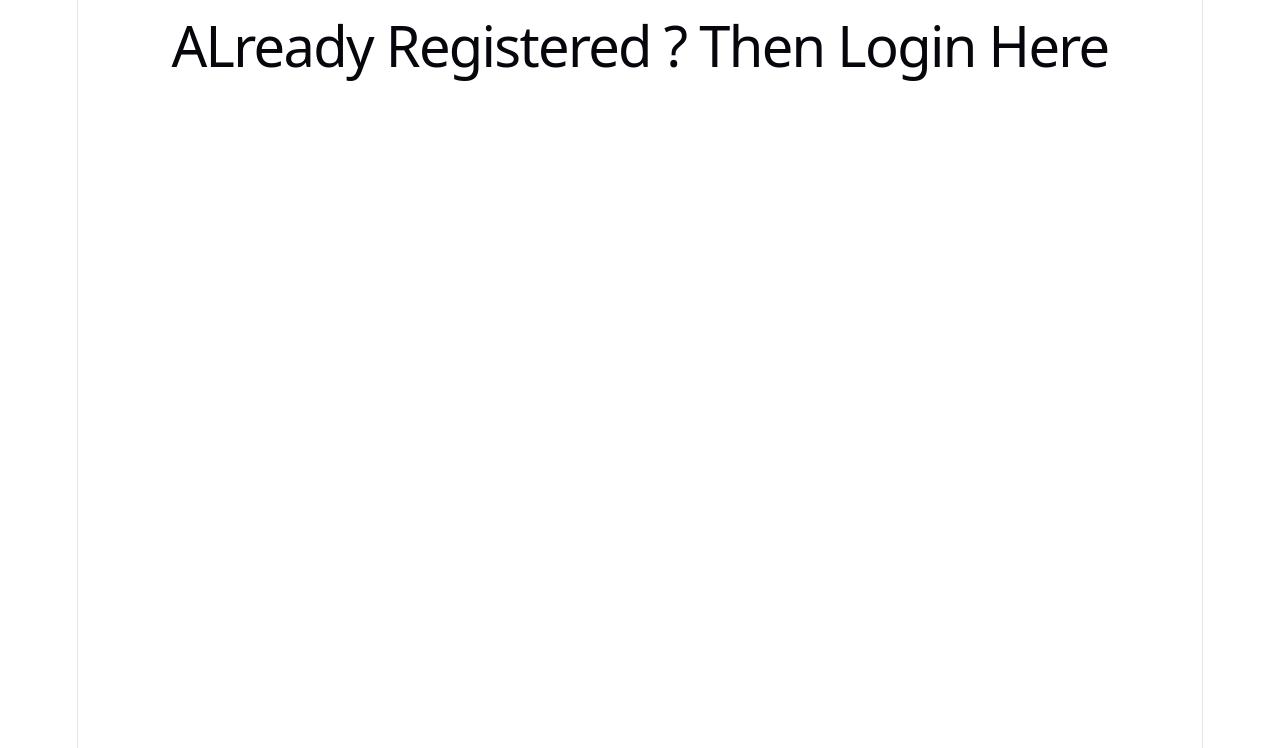
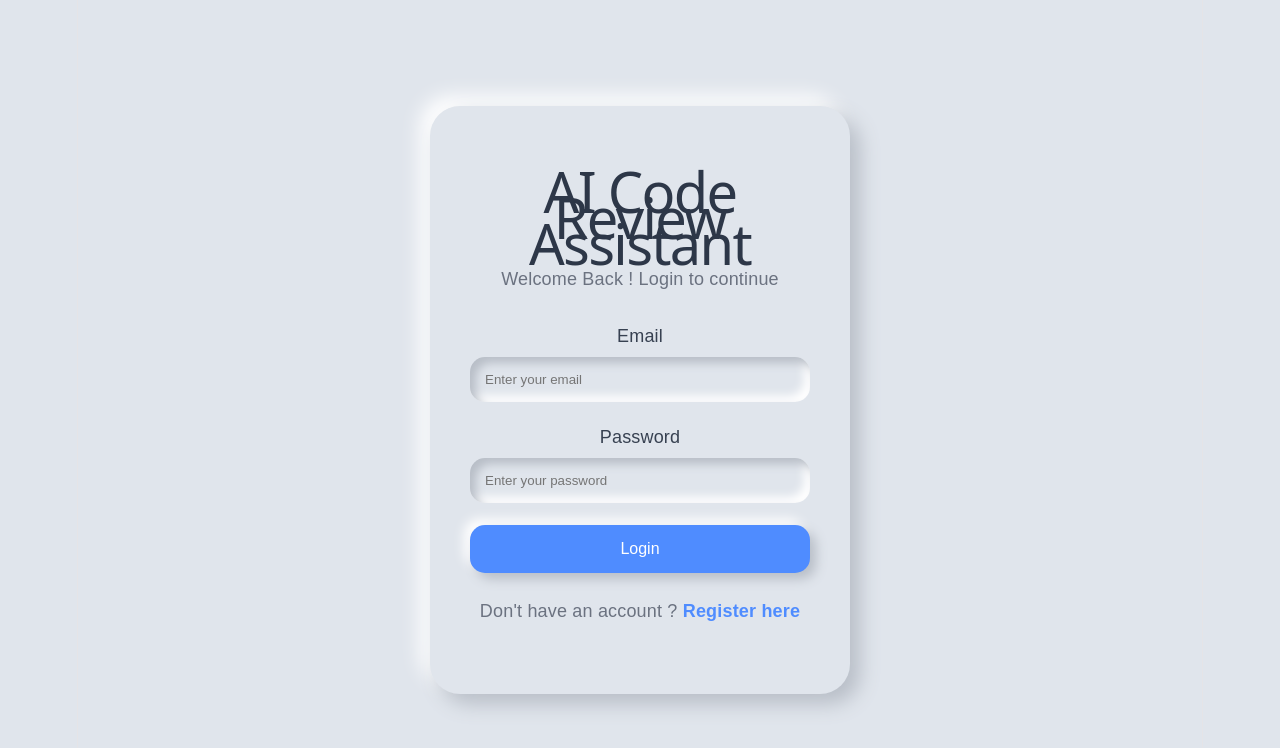
Before and after one commit to SahilKayasth-16/AI-Code-Review-Assistant, a React (Vite) app in the folder client/: page / in a window 1280 px wide. Shown: the top 748 px of the page. Built offline with nearby package versions, Linux system fonts and the light colour scheme.

Commit message:
Create login page UI with neumorphism design

```diff
--- a/client/src/App.jsx
+++ b/client/src/App.jsx
@@ -7,9 +7,9 @@ import Register from "./pages/Register";
 function App() {
   return(
     <Routes>
-      <Route path="/dashboard" element={<Dashboard />}/>
-      <Route path="/" element={<Login />}/>
-      <Route path="/register" element={<Register />}/>
+      <Route path="/dashboard" element={<Dashboard />} />
+      <Route path="/" element={<Login />} />
+      <Route path="/register" element={<Register />} />
     </Routes>
   );
 };
--- a/client/src/pages/Login.jsx
+++ b/client/src/pages/Login.jsx
@@ -1,6 +1,27 @@
+import "../styles/Login.css";
+
 const Login = () => {
     return(
-        <h1>ALready Registered ? Then Login Here</h1>
+        <div className="login-container">
+            <div className="login-card">
+                <h1>AI Code Review Assistant</h1>
+                <p>Welcome Back ! Login to continue</p>
+
+                <form>
+                    <div className="input-group">
+                        <label>Email</label>
+                        <input type="email" placeholder="Enter your email" />
+                    </div>
+                    <div className="input-group">
+                        <label>Password</label>
+                        <input type="password" placeholder="Enter your password" />
+                    </div>
+                    <button>Login</button>
+                </form>
+
+                <p className="register-link">Don't have an account ? <span>Register here</span></p>
+            </div>
+        </div>
     );
 };
 
--- a/client/src/styles/Login.css
+++ b/client/src/styles/Login.css
@@ -0,0 +1,138 @@
+*{
+    margin:0;
+    padding:0;
+    box-sizing:border-box;
+    font-family:Arial, Helvetica, sans-serif;
+}
+
+body{
+    background:#e0e5ec;
+}
+
+.login-container{
+
+    min-height:100vh;
+
+    display:flex;
+
+    justify-content:center;
+
+    align-items:center;
+
+    background:#e0e5ec;
+
+}
+
+.login-card{
+
+    width:420px;
+
+    padding:40px;
+
+    border-radius:30px;
+
+    background:#e0e5ec;
+
+    box-shadow:
+        10px 10px 20px #b8bec7,
+        -10px -10px 20px #ffffff;
+}
+
+.login-card h1{
+
+    text-align:center;
+
+    margin-bottom:10px;
+
+    color:#2d3748;
+}
+
+.login-card p{
+
+    text-align:center;
+
+    margin-bottom:30px;
+
+    color:#6b7280;
+}
+
+.input-group{
+
+    margin-bottom:22px;
+
+}
+
+.input-group label{
+
+    display:block;
+
+    margin-bottom:8px;
+
+    color:#374151;
+
+}
+
+.input-group input{
+
+    width:100%;
+
+    padding:15px;
+
+    border:none;
+
+    outline:none;
+
+    border-radius:15px;
+
+    background:#e0e5ec;
+
+    box-shadow:
+        inset 6px 6px 10px #b8bec7,
+        inset -6px -6px 10px #ffffff;
+}
+
+button{
+
+    width:100%;
+
+    padding:15px;
+
+    border:none;
+
+    border-radius:15px;
+
+    cursor:pointer;
+
+    font-size:16px;
+
+    background:#4f8cff;
+
+    color:white;
+
+    box-shadow:
+        6px 6px 12px #b8bec7,
+        -6px -6px 12px #ffffff;
+
+    transition:.3s;
+}
+
+button:hover{
+
+    transform:translateY(-2px);
+
+}
+
+.register-link{
+
+    margin-top:25px;
+
+}
+
+.register-link span{
+
+    color:#4f8cff;
+
+    cursor:pointer;
+
+    font-weight:bold;
+}
```
